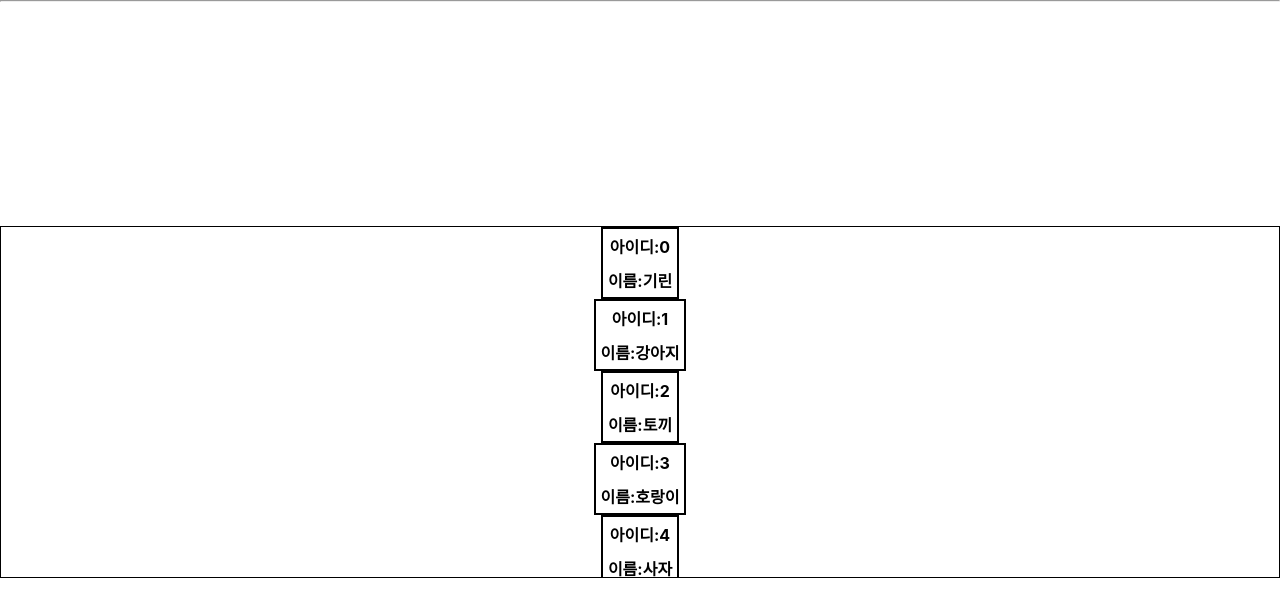
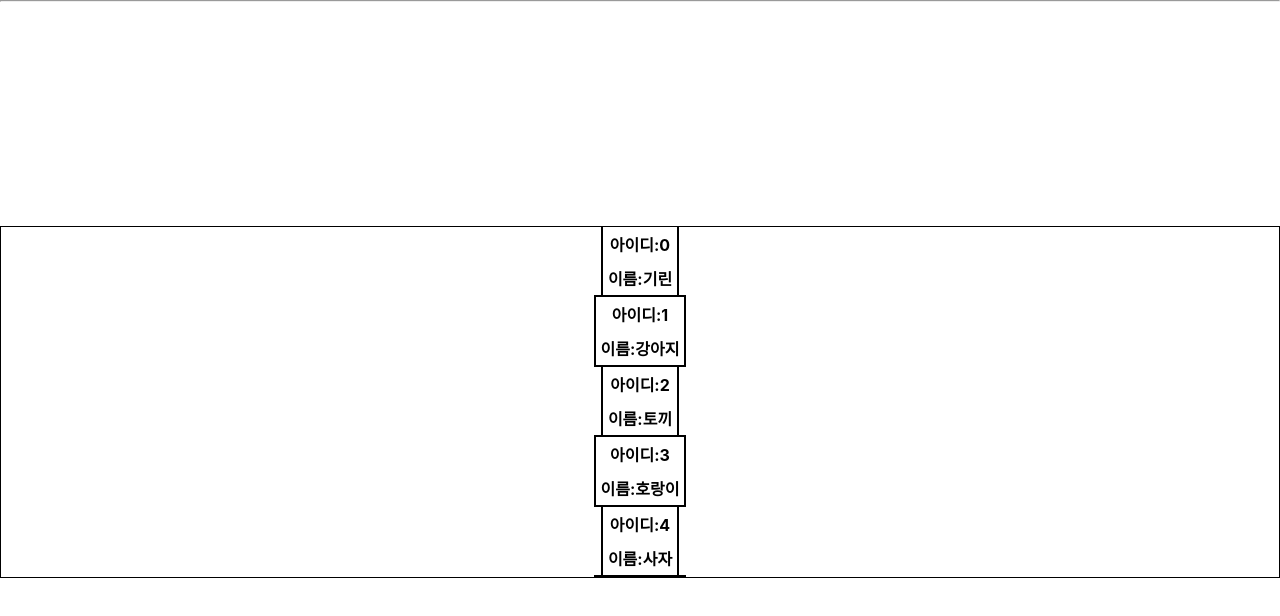
Before and after one commit to ingik/ingik_react, a React (Create React App) app in the folder client/: page /cardlist in a window 1280 px wide. Shown: the top 616 px of the page. Built offline with nearby package versions, Linux system fonts and the light colour scheme; no server answers.

Commit message:
qa_search notice

```diff
--- a/client/src/components/views/AppBar/SearchAppBar.js
+++ b/client/src/components/views/AppBar/SearchAppBar.js
@@ -70,7 +70,7 @@ const StyledInputBase = styled(InputBase)(({ theme }) => ({
   },
 }));
 
-const localhost = process.env.NODE_ENV === 'qa' ? 'http://3.38.119.177:5555' : 'http://localhost:5555';
+const localhost = 'http://3.38.119.177:5555';
 // let localhost = 'http://localhost:5555';
 let socket = io.connect(localhost)
 
--- a/client/src/components/views/NavBar/CardList.css
+++ b/client/src/components/views/NavBar/CardList.css
@@ -21,6 +21,7 @@
     justify-content: center;
     flex-direction: column;
     border: 2px solid black;
+    margin-top: -2px;
     /* width: 50%; */
     /* padding: 40px 20px; */
     /* margin: 20px; */
```
